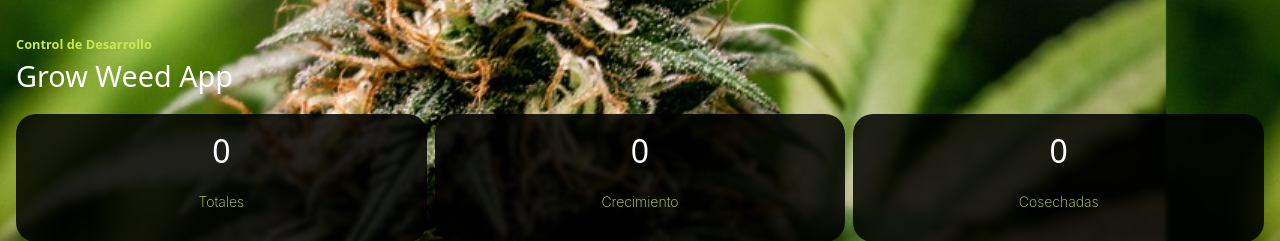
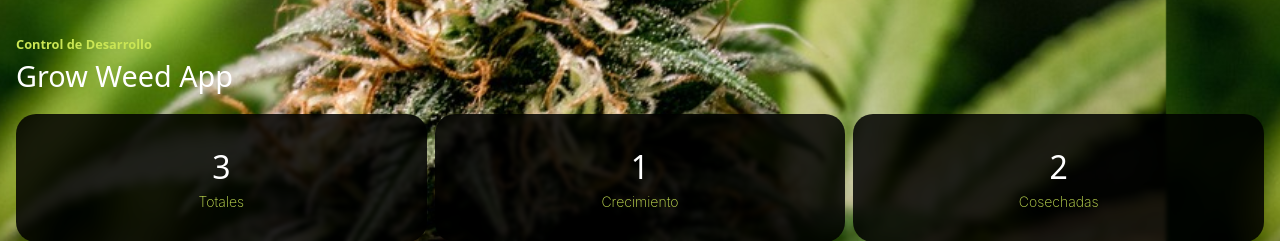
Before and after one commit to ignaarguello/grow-weed-app, a React (Vite) app: page /desarrollo in a window 1280 px wide. Shown: the top 241 px of the page. Built offline with nearby package versions, Linux system fonts and the light colour scheme.

Commit message:
Change: valores de prueba en CDesarrollo2

```diff
--- a/src/components/CDesarrollo/CDesarrollo_2/CDesarrollo_2.css
+++ b/src/components/CDesarrollo/CDesarrollo_2/CDesarrollo_2.css
@@ -36,7 +36,6 @@
 
   /* Titulo del Indicador */
   .ItemTitulo_CDesarrollo_2 {
-    height: 50%;
     color: var(--color-principal--);
     display: flex;
     justify-content: center;
--- a/src/components/CDesarrollo/CDesarrollo_2/CDesarrollo_2.jsx
+++ b/src/components/CDesarrollo/CDesarrollo_2/CDesarrollo_2.jsx
@@ -4,15 +4,15 @@ export default function CDesarrollo_2() {
     return (
         <div id='ContenedorGeneral_CDesarrollo_2'>
             <div className="Indicadores_CDesarrollo_2">
-                <span className='ItemContador_CDesarrollo_2'>0</span>
+                <span className='ItemContador_CDesarrollo_2'>3</span>
                 <span className='ItemTitulo_CDesarrollo_2'>Totales</span>
             </div>
             <div className="Indicadores_CDesarrollo_2">
-                <span className='ItemContador_CDesarrollo_2'>0</span>
+                <span className='ItemContador_CDesarrollo_2'>1</span>
                 <span className='ItemTitulo_CDesarrollo_2'>Crecimiento</span>
             </div>
             <div className="Indicadores_CDesarrollo_2">
-                <span className='ItemContador_CDesarrollo_2'>0</span>
+                <span className='ItemContador_CDesarrollo_2'>2</span>
                 <span className='ItemTitulo_CDesarrollo_2'>Cosechadas</span>
             </div>
 
```
